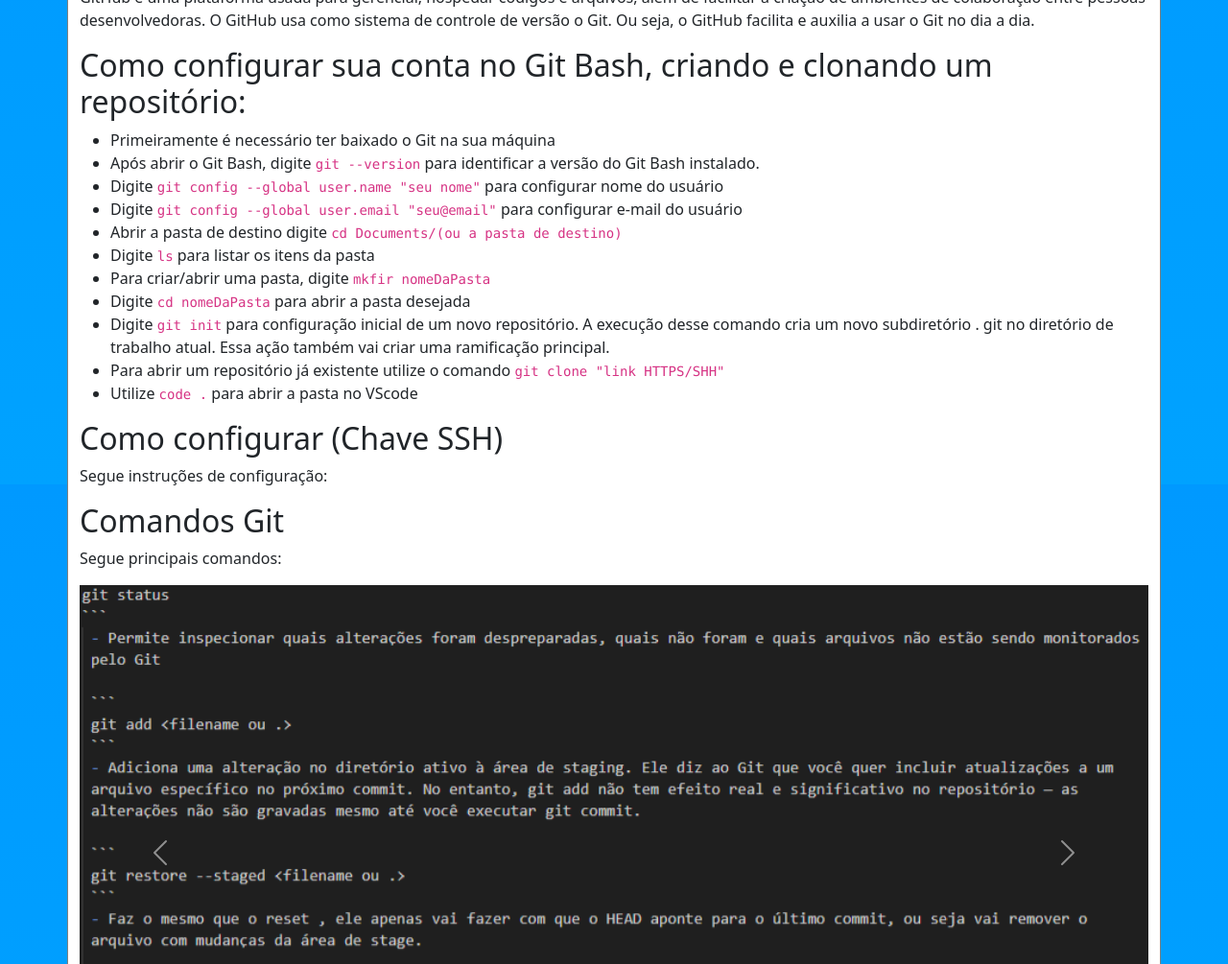
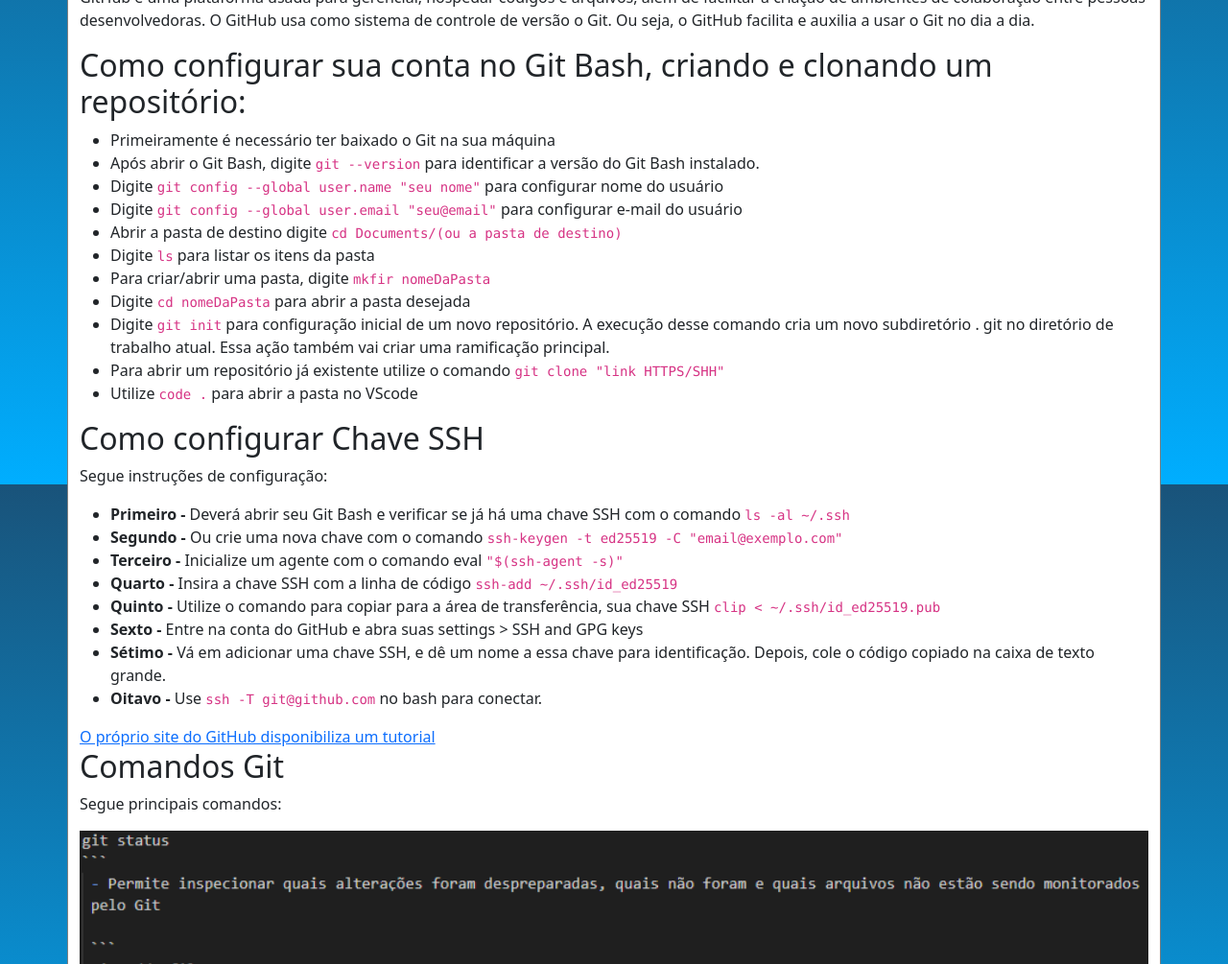
Before and after one commit to AnaJuliaCunha/projeto_web, a plain HTML site: page git.html in a window 1280 px wide. Shown: the part 295-1300 px from the top of the page at 96% size. Drawn offline with nearby package versions, Linux system fonts and the light colour scheme.

Commit message:
acrescentar informações chave SSH e correções

```diff
--- a/assets/CSS/style.css
+++ b/assets/CSS/style.css
@@ -1,6 +1,7 @@
 body {
   /* Defina o gradiente linear como o fundo do corpo (ou de qualquer outro elemento) */
-  background-image: linear-gradient(to bottom, #0099ff, #00a2ff);
+  background-image: linear-gradient(to bottom, #19537a, #00aeff);
+  background-attachment: fixed;
   /* Defina uma altura para cobrir toda a página */
   height: 100vh;
   color: #000000;
--- a/git.html
+++ b/git.html
@@ -58,8 +58,19 @@
             </ul>
 
             <section>
-            <h2>Como configurar (Chave SSH)</h2>
+            <h2>Como configurar Chave SSH</h2>
             <p>Segue instruções de configuração:</p>
+            <ul>
+                <li><strong>Primeiro -</strong> Deverá abrir seu Git Bash e verificar se já há uma chave SSH com o comando <code>ls -al ~/.ssh</code></li>
+                <li><strong>Segundo -</strong> Ou crie uma nova chave com o comando <code>ssh-keygen -t ed25519 -C "email@exemplo.com"</code></li>
+                <li><strong>Terceiro -</strong> Inicialize um agente com o comando eval <code>"$(ssh-agent -s)"</code></li>
+                <li><strong>Quarto -</strong> Insira a chave SSH com a linha de código <code>ssh-add ~/.ssh/id_ed25519</code></li>
+                <li><strong>Quinto -</strong> Utilize o comando para copiar para a área de transferência, sua chave SSH <code>clip < ~/.ssh/id_ed25519.pub</code></li>
+                <li><strong>Sexto -</strong> Entre na conta do GitHub e abra suas settings > SSH and GPG keys</li>
+                <li><strong>Sétimo -</strong> Vá em adicionar uma chave SSH, e dê um nome a essa chave para identificação. Depois, cole o código copiado na caixa de texto grande.</li>
+                <li><strong>Oitavo -</strong> Use <code>ssh -T git@github.com</code> no bash para conectar.</li>
+            </ul>
+            <a rel="stylesheet" href="https://docs.github.com/pt/authentication/connecting-to-github-with-ssh/generating-a-new-ssh-key-and-adding-it-to-the-ssh-agent">O próprio site do GitHub disponibiliza um tutorial</a>
             </section>
 
 
```
Also changed, not shown: gitHubPages.html (+1 -1 lines), hospedagem.html (+3 -3 lines), portifolio.html (+2 -2 lines).
